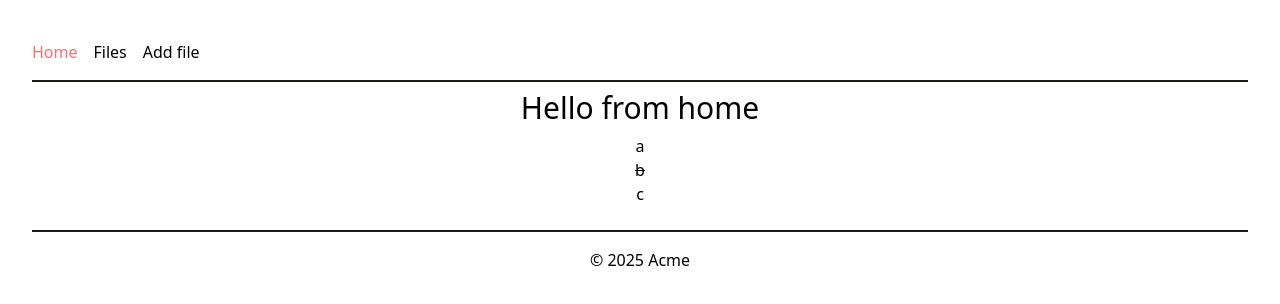
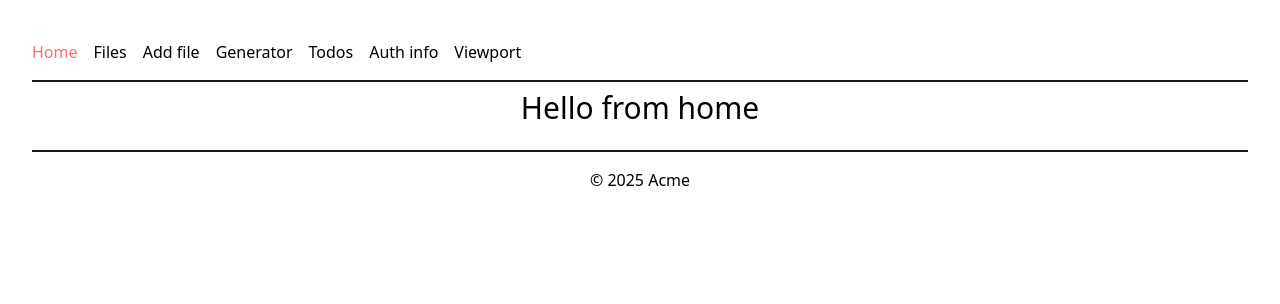
Before and after one commit to patrykomiotek/webapp-tests, a React (Vite) app: page / in a window 1280 px wide. Shown: the top 304 px of the page. Built offline with nearby package versions, Linux system fonts and the light colour scheme; no server answers.

Commit message:
feat: separate pages

```diff
--- a/src/components/Layout/Menu.tsx
+++ b/src/components/Layout/Menu.tsx
@@ -31,6 +31,38 @@ export const Menu = () => {
               Add file
             </NavLink>
           </li>
+          <li className="mr-4">
+            <NavLink
+              to={Route.GENERATOR.path}
+              className={({ isActive }) => (isActive ? 'text-red-400' : 'dark:text-white')}
+            >
+              Generator
+            </NavLink>
+          </li>
+          <li className="mr-4">
+            <NavLink
+              to={Route.TODO_LIST.path}
+              className={({ isActive }) => (isActive ? 'text-red-400' : 'dark:text-white')}
+            >
+              Todos
+            </NavLink>
+          </li>
+          <li className="mr-4">
+            <NavLink
+              to={Route.AUTH_INFO.path}
+              className={({ isActive }) => (isActive ? 'text-red-400' : 'dark:text-white')}
+            >
+              Auth info
+            </NavLink>
+          </li>
+          <li className="mr-4">
+            <NavLink
+              to={Route.VIEWPORT.path}
+              className={({ isActive }) => (isActive ? 'text-red-400' : 'dark:text-white')}
+            >
+              Viewport
+            </NavLink>
+          </li>
         </ul>
       </nav>
     </div>
--- /dev/null
+++ b/src/pages/AuthInfoPage.tsx
@@ -0,0 +1,10 @@
+import { AuthInfo } from '@components/Auth/AuthInfo';
+
+export const AuthInfoPage = () => {
+  return (
+    <div>
+      <h1>Auth Info Page</h1>
+      <AuthInfo />
+    </div>
+  );
+};
--- /dev/null
+++ b/src/pages/GeneratorPage.tsx
@@ -0,0 +1,10 @@
+import { Generator } from '@components/Generator';
+
+export const GeneratorPage = () => {
+  return (
+    <div>
+      <h1>Generator Page</h1>
+      <Generator />
+    </div>
+  );
+};
--- a/src/pages/HomePage.tsx
+++ b/src/pages/HomePage.tsx
@@ -6,9 +6,6 @@ export const HomePage = () => {
   return (
     <div>
       <h1 className="text-3xl my-2">Hello from home</h1>
-      <TodoList />
-      {/* <AuthInfo /> */}
-      {/* <Viewport /> */}
       {/* <Generator /> */}
     </div>
   );
--- /dev/null
+++ b/src/pages/TodoListPage.tsx
@@ -0,0 +1,10 @@
+import { TodoList } from '@components/Todos/Todos';
+
+export const TodoListPage = () => {
+  return (
+    <div>
+      <h1>Todo List</h1>
+      <TodoList />
+    </div>
+  );
+};
--- /dev/null
+++ b/src/pages/ViewportPage.tsx
@@ -0,0 +1,10 @@
+import { Viewport } from '@components/Viewport';
+
+export const ViewportPage = () => {
+  return (
+    <div>
+      <h1>Viewport Page</h1>
+      <Viewport />
+    </div>
+  );
+};
--- a/src/routes.tsx
+++ b/src/routes.tsx
@@ -6,6 +6,10 @@ import { Layout } from './components/Layout';
 import FileDetails from '@components/FileDetails';
 import FileForm from '@components/FileForm';
 import { FilesListPage } from '@pages/FilesListPage';
+import { AuthInfoPage } from '@pages/AuthInfoPage';
+import { GeneratorPage } from '@pages/GeneratorPage';
+import { ViewportPage } from '@pages/ViewportPage';
+import { TodoListPage } from '@pages/TodoListPage';
 
 type Route = Record<
   string,
@@ -33,6 +37,22 @@ export const Route: Route = {
     path: '/files/:fileId',
     title: 'File details',
   },
+  GENERATOR: {
+    path: '/generator',
+    title: 'Generator',
+  },
+  AUTH_INFO: {
+    path: '/auth/info',
+    title: 'Auth Info',
+  },
+  TODO_LIST: {
+    path: '/todos',
+    title: 'Todo List',
+  },
+  VIEWPORT: {
+    path: '/viewport',
+    title: 'Viewport',
+  },
 } as const;
 
 export const router = createBrowserRouter([
@@ -56,6 +76,22 @@ export const router = createBrowserRouter([
         path: Route.ADD_FILE.path,
         element: <FileForm />,
       },
+      {
+        path: Route.AUTH_INFO.path,
+        element: <AuthInfoPage />,
+      },
+      {
+        path: Route.GENERATOR.path,
+        element: <GeneratorPage />,
+      },
+      {
+        path: Route.VIEWPORT.path,
+        element: <ViewportPage />,
+      },
+      {
+        path: Route.TODO_LIST.path,
+        element: <TodoListPage />,
+      },
     ],
   },
 ]);
```
